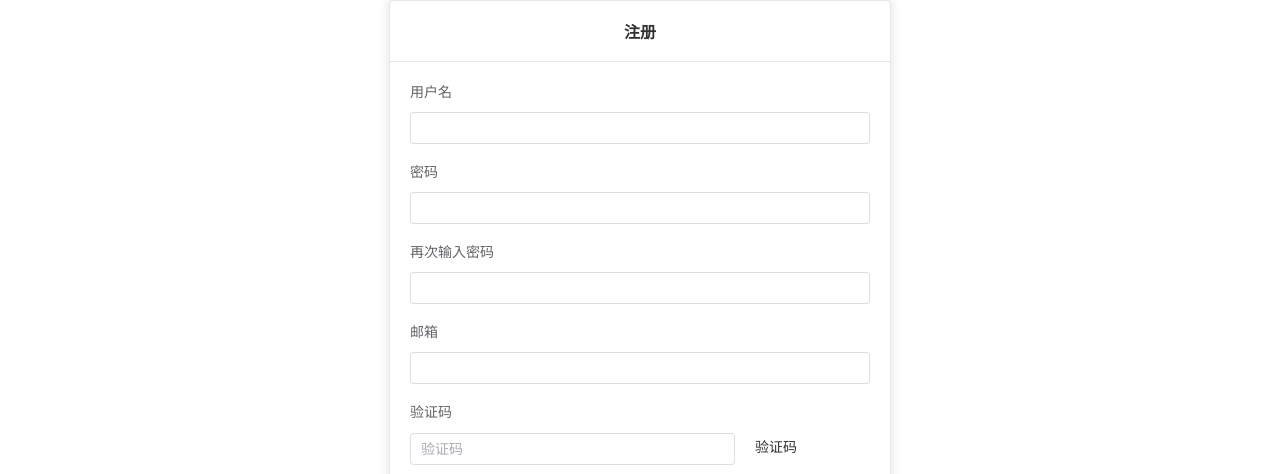
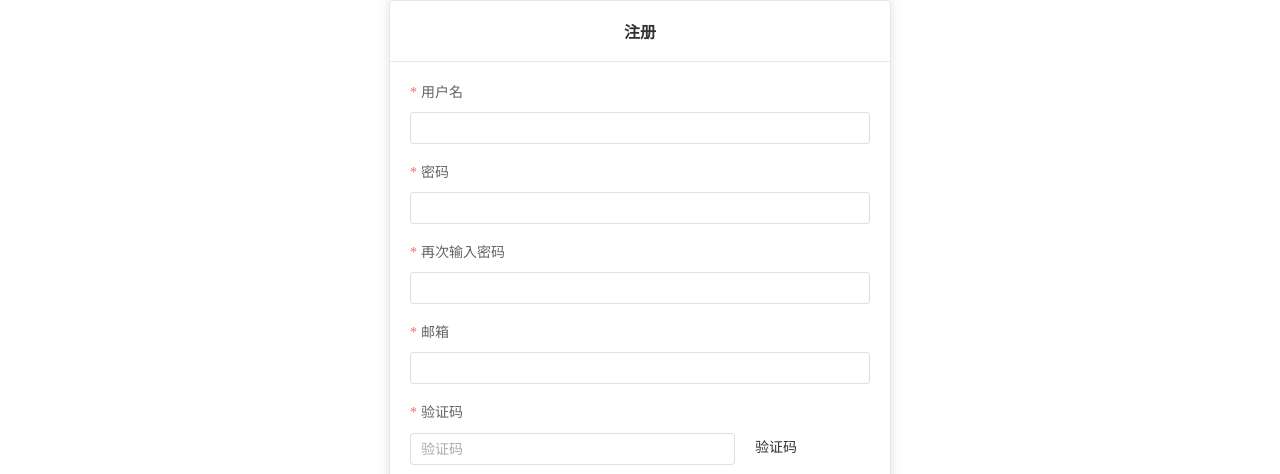
Before and after one commit to YukiRus/NyaBBS-Web, a Vue app: page /register in a window 1280 px wide. Shown: the part 145-619 px from the top of the page. Built offline with nearby package versions, Linux system fonts and the light colour scheme.

Commit message:
添加了注册页面表单验证

```diff
--- a/src/views/logins/Register/index.vue
+++ b/src/views/logins/Register/index.vue
@@ -14,19 +14,19 @@
         :rules="rules"
         label-position="top"
       >
-        <el-form-item label="用户名">
+        <el-form-item label="用户名" prop="username">
           <el-input v-model="registerForm.username" :clearable="true"></el-input>
         </el-form-item>
-        <el-form-item label="密码">
-          <el-input v-model="registerForm.password" type="password" :clearable="true"></el-input>
+        <el-form-item label="密码" prop="password">
+          <el-input v-model="registerForm.password" type="password" :clearable="true" :show-password="true"></el-input>
         </el-form-item>
-        <el-form-item label="再次输入密码">
-          <el-input v-model="registerForm.passwordCheck" type="password" :clearable="true"></el-input>
+        <el-form-item label="再次输入密码" prop="passwordCheck">
+          <el-input v-model="registerForm.passwordCheck" type="password" :clearable="true" :show-password="true"></el-input>
         </el-form-item>
-        <el-form-item label="邮箱">
+        <el-form-item label="邮箱" prop="email">
           <el-input v-model="registerForm.email"></el-input>
         </el-form-item>
-        <el-form-item label="验证码">
+        <el-form-item label="验证码" prop="captcha">
           <el-row :gutter="20" style="width: 100%;">
             <el-col :span="18">
               <el-input v-model="registerForm.captcha" placeholder="验证码"></el-input>
@@ -36,18 +36,21 @@
             </el-col>
           </el-row>
         </el-form-item>
-        <el-form-item>
+        <el-form-item prop="license">
           <el-checkbox v-model="registerForm.license" size="large"></el-checkbox>&nbsp;&nbsp;同意<el-link type="primary" style="line-height: 19px;height: 19px;">用户协议</el-link>(虽然现在并没有什么协议)
         </el-form-item>
         <el-form-item>
-          <el-button style="width: 100%;" type="primary">注册</el-button>
+          <el-button style="width: 100%;" type="primary" @click="submitForm(registerFormRef)">注册</el-button>
         </el-form-item>
       </el-form>
     </el-card>
   </div>
 </template>
-<script setup lang="ts">import { reactive } from 'vue';
-
+<script setup lang="ts">
+import { reactive, ref } from 'vue';
+import type { ElForm } from 'element-plus'
+import { ElMessage } from 'element-plus'
+type FormInstance = InstanceType<typeof ElForm>
 
   //------------响应式变量----------------
 
@@ -60,17 +63,204 @@
     license: false,
     captcha: "",
   })
+  const registerFormRef = ref<FormInstance>()
+
+
+
+  //----------校验规则--------------
+
+  // 由服务器校验后返回的异常项的值
+  const errorValue = {
+    username: null,
+    password: null,
+    email: null,
+    captcha: null
+  }
+  // 服务器返回的错误信息
+  let serviceErrorMsg = "";
+
+  /**
+   * 用户名的自定义验证
+   * @param rule
+   * @param value
+   * @param callback
+   */
+  const usernameValidator = (rule: any, value: any, callback: any) => {
+    if(errorValue.username == registerForm.username){
+      callback(new Error(serviceErrorMsg))
+    }
+    else{
+      callback()
+    }
+  }
+  /**
+   * 密码自定义验证
+   * @param rule
+   * @param value
+   * @param callback
+   */
+  const passwordValidator = (rule: any, value: any, callback: any) =>{
+    // 正则表达式 数字大小写特殊字符4选2
+    let patt = /^(?![0-9]+$)(?![a-z]+$)(?![A-Z]+$)(?![\W_]+$)[a-zA-Z0-9\W_]{1,16}$/
+    if(patt.test(value)){
+      // 如果匹配成功
+      callback()
+    }
+    else
+    {
+      callback(new Error("密码应由数字、大写字母、小写字母及特殊字符中选取两种组成"))
+    }
+  }
+  /**
+   * 确认密码验证
+   * @param rule
+   * @param value
+   * @param callback
+   */
+  const passwordCheckValidator = (rule: any, value: any, callback: any)=>{
+    if(value == registerForm.password){
+      callback()
+    }
+    else{
+      callback(new Error("两次输入的密码不一致"))
+    }
+  }
+  /**
+   * 邮箱格式验证
+   * @param rule
+   * @param value
+   * @param callback
+   */
+  const emailCheckValidator = (rule: any, value: any, callback: any)=>{
+    let patt = /^[0-9a-zA-Z_-]+@[0-9a-zA-Z_-]+\.[0-9a-zA-Z_-]{2,}$/
+    if(patt.test(value)){
+      // 如果匹配成功
+      callback()
+    }
+    else
+    {
+      callback(new Error("邮箱格式错误"))
+    }
+  }
+  const captchaValidator = (rule: any, value: any, callback: any)=>{
+    callback()
+  }
+
+  const licenseValidator = (rule: any, value: any, callback: any)=>{
+    if(value){
+      callback()
+    }
+    else
+    {
+      callback(new Error("请同意用户协议"))
+    }
+  }
+
   const rules = reactive({
-    username: {
-      required: true,
-      message: '请输入用户名',
+    username: [
+      {
+        whitespace:true,
+        required: true,
+        message: '用户名不能为空',
+        trigger: 'blur'
+      },
+      {
+        min: 4,
+        max: 16,
+        message: '用户名长度应为4-16位',
+        trigger: 'blur',
+      },
+      {
+        validator: usernameValidator,
+        trigger: 'blur'
+      }
+    ],
+    password: [
+      {
+        whitespace:true,
+        required: true,
+        message: '密码不能为空',
+        trigger: 'blur'
+      },
+      {
+        min: 8,
+        max: 16,
+        message: '密码长度应为8-16位',
+        trigger: 'blur',
+      },
+      {
+        validator: passwordValidator,
+        trigger: 'blur'
+      }
+    ],
+    passwordCheck:[
+      {
+        whitespace:true,
+        required: true,
+        message: '请再次输入密码',
+        trigger: 'blur'
+      },
+      {
+        validator: passwordCheckValidator,
+        trigger: 'change'
+      }
+    ],
+    email: [
+      {
+        whitespace:true,
+        required: true,
+        message: '邮箱不能为空',
+        trigger: 'blur'
+      },
+      {
+        validator: emailCheckValidator,
+        trigger: 'blur'
+      }
+    ],
+    captcha: [
+      {
+        whitespace:true,
+        required: true,
+        message: "验证码不能为空",
+        trigger: 'blur'
+      },
+      {
+        len: 4,
+        message: "验证码错误",
+        trigger: 'blur'
+      },
+      {
+        validator: captchaValidator,
+        trigger: 'blur'
+      }
+    ],
+    license:{
+      validator: licenseValidator
     }
   })
 
 
 
-  //----------自定义校验规则--------------
+  //---------相关函数------------
+  /**
+   * 验证表单并提交数据
+   * @param formEl
+   */
+  const submitForm = (formEl: FormInstance | undefined) => {
+    if (!formEl) return
+    formEl.validate((valid) => {
+      if(valid){
 
+      }
+      else{
+        ElMessage({
+          showClose: true,
+          message: '请正确填写注册信息',
+          type: 'error'
+        })
+      }
+    })
+  }
 
 </script>
 <style scoped>
```
